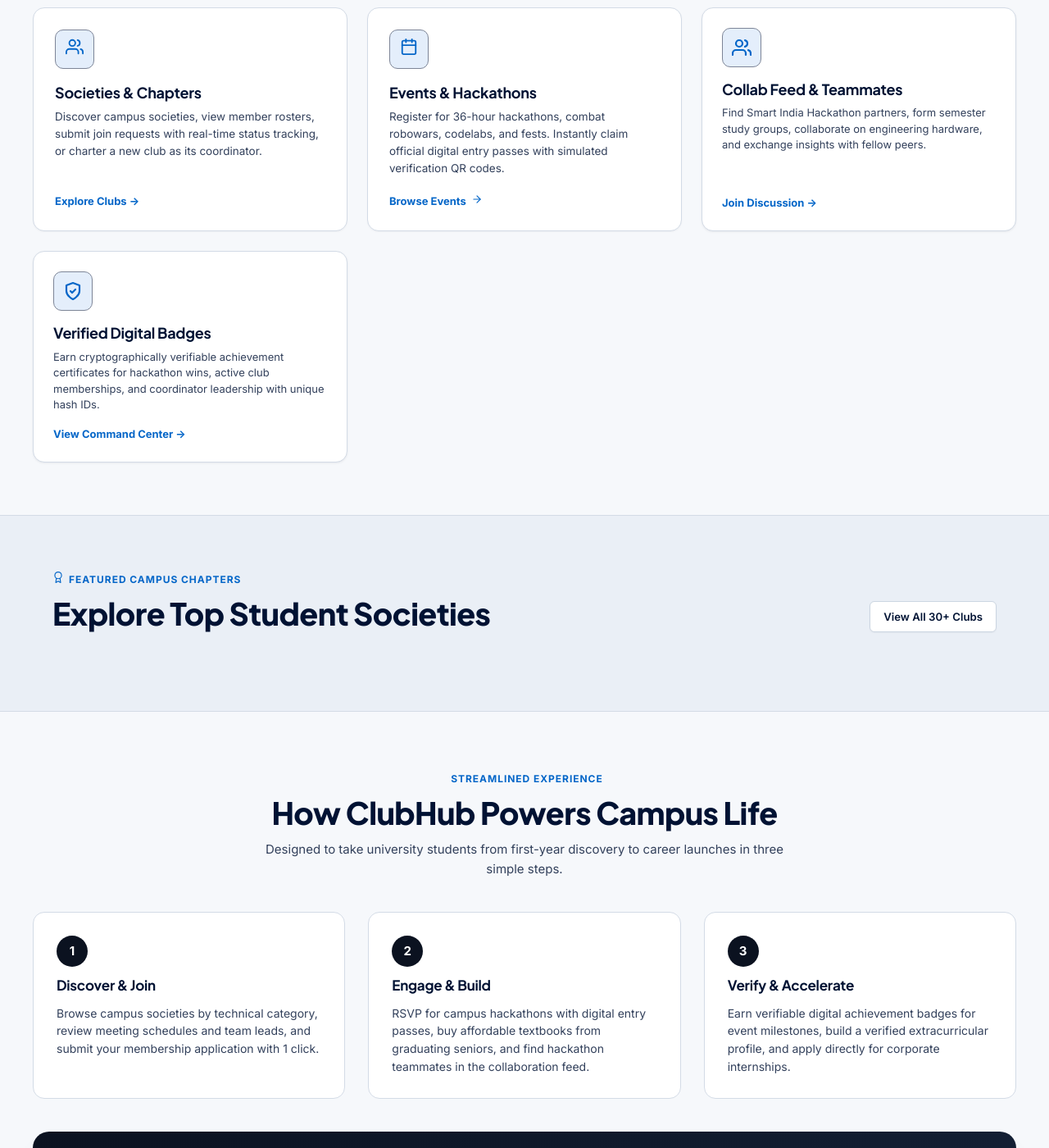
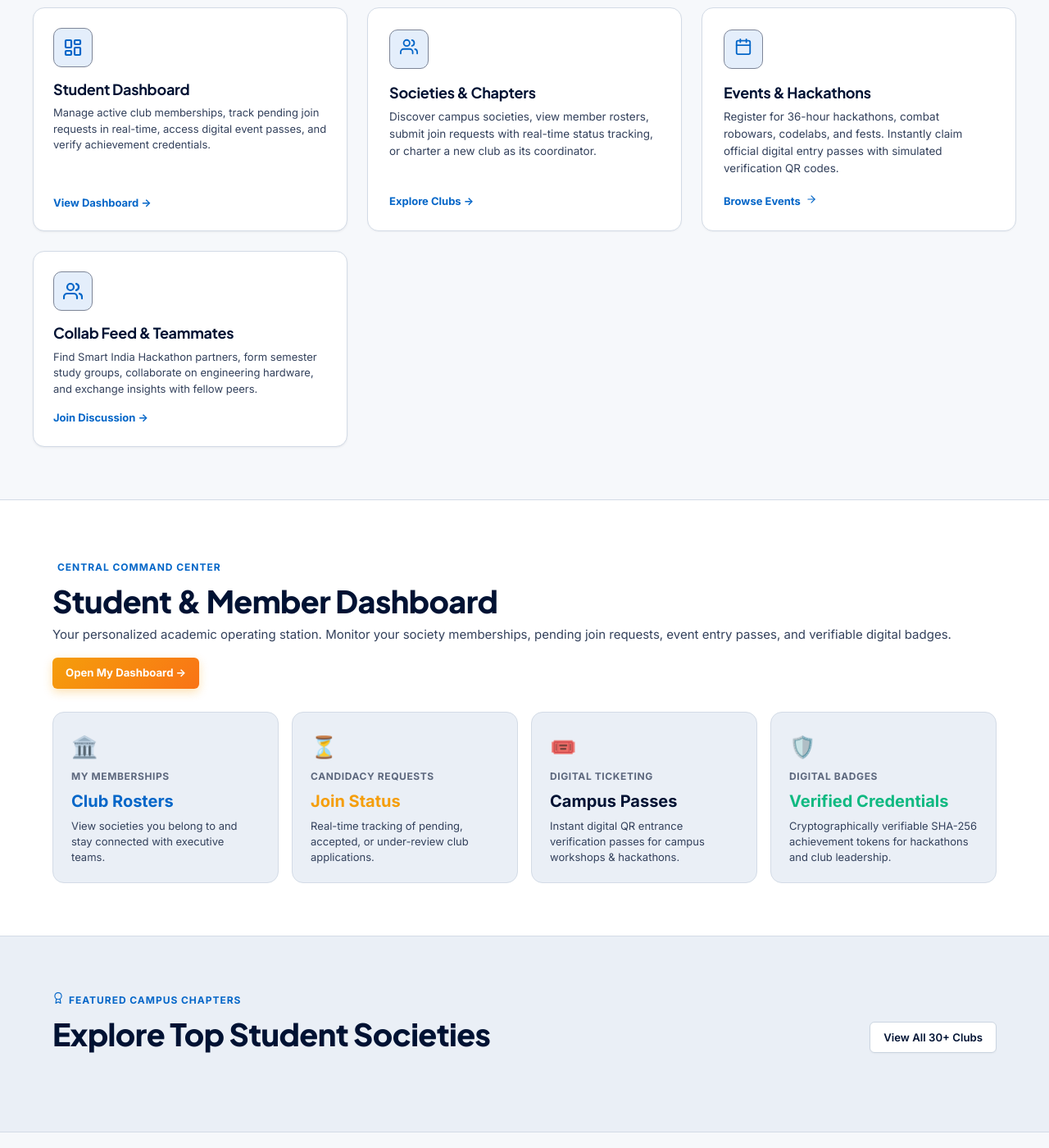
Before and after one commit to Kalpajit0406/club-hub, a plain HTML site: page index.html in a window 1280 px wide. Shown: the part 840-2240 px from the top of the page at 82% size. Drawn offline with Linux system fonts and the light colour scheme; no server answers.

Commit message:
feat(ui): place dashboard section before explore clubs across landing page, suite cards, and navigation

```diff
--- a/index.html
+++ b/index.html
@@ -132,10 +132,10 @@
       </a>
 
       <nav class="nav-links">
+        <a href="dashboard.html" class="nav-link">Dashboard</a>
         <a href="clubs.html" class="nav-link">Explore Clubs</a>
         <a href="events.html" class="nav-link">Events</a>
         <a href="network.html" class="nav-link">Network</a>
-        <a href="dashboard.html" class="nav-link">Dashboard</a>
       </nav>
 
       <div class="nav-actions">
@@ -165,7 +165,8 @@
         </p>
 
         <div style="display: flex; gap: 12px; justify-content: center; flex-wrap: wrap;">
-          <a href="clubs.html" class="btn btn-cta btn-lg">Explore Societies</a>
+          <a href="dashboard.html" class="btn btn-cta btn-lg">Student Dashboard</a>
+          <a href="clubs.html" class="btn btn-outline btn-lg">Explore Clubs</a>
           <a href="events.html" class="btn btn-outline btn-lg">Browse Events</a>
           <a href="network.html" class="btn btn-outline btn-lg">Collab Feed</a>
         </div>
@@ -204,7 +205,22 @@
       </div>
 
       <div class="suite-grid">
-        <!-- Module 1: Clubs -->
+        <!-- Module 1: Student Dashboard & Command Center -->
+        <a href="dashboard.html" class="feature-suite-card">
+          <div class="feature-suite-icon">
+            <svg viewBox="0 0 24 24" width="24" height="24" fill="none" stroke="currentColor" stroke-width="2.2" stroke-linecap="round" stroke-linejoin="round">
+              <rect x="3" y="3" width="7" height="9" rx="1"/>
+              <rect x="14" y="3" width="7" height="5" rx="1"/>
+              <rect x="14" y="12" width="7" height="9" rx="1"/>
+              <rect x="3" y="16" width="7" height="5" rx="1"/>
+            </svg>
+          </div>
+          <h3 class="feature-suite-title">Student Dashboard</h3>
+          <p class="feature-suite-desc">Manage active club memberships, track pending join requests in real-time, access digital event passes, and verify achievement credentials.</p>
+          <span class="feature-suite-link">View Dashboard &rarr;</span>
+        </a>
+
+        <!-- Module 2: Societies & Chapters (Explore Clubs) -->
         <a href="clubs.html" class="suite-card">
           <div class="suite-icon-box">
             <span data-icon="users" data-icon-size="22"></span>
@@ -214,7 +230,7 @@
           <span class="feature-suite-link">Explore Clubs &rarr;</span>
         </a>
 
-        <!-- Module 2: Events -->
+        <!-- Module 3: Events -->
         <a href="events.html" class="suite-card">
           <div class="suite-icon-box">
             <span data-icon="calendar" data-icon-size="22"></span>
@@ -224,7 +240,7 @@
           <span class="suite-action">Browse Events <span data-icon="arrow-right" data-icon-size="14"></span></span>
         </a>
 
-        <!-- Module 3: Network -->
+        <!-- Module 4: Network -->
         <a href="network.html" class="feature-suite-card">
           <div class="feature-suite-icon">
             <svg viewBox="0 0 24 24" width="24" height="24" fill="none" stroke="currentColor" stroke-width="2.2" stroke-linecap="round" stroke-linejoin="round">
@@ -238,24 +254,54 @@
           <p class="feature-suite-desc">Find Smart India Hackathon partners, form semester study groups, collaborate on engineering hardware, and exchange insights with fellow peers.</p>
           <span class="feature-suite-link">Join Discussion &rarr;</span>
         </a>
-
-        <!-- Module 4: Digital Badges & Dashboard -->
-        <a href="dashboard.html" class="feature-suite-card">
-          <div class="feature-suite-icon">
-            <svg viewBox="0 0 24 24" width="24" height="24" fill="none" stroke="currentColor" stroke-width="2.2" stroke-linecap="round" stroke-linejoin="round">
-              <path d="M12 22s8-4 8-10V5l-8-3-8 3v7c0 6 8 10 8 10z"/>
-              <polyline points="9 12 11 14 15 10"/>
-            </svg>
-          </div>
-          <h3 class="feature-suite-title">Verified Digital Badges</h3>
-          <p class="feature-suite-desc">Earn cryptographically verifiable achievement certificates for hackathon wins, active club memberships, and coordinator leadership with unique hash IDs.</p>
-          <span class="feature-suite-link">View Command Center &rarr;</span>
-        </a>
       </div>
     </section>
 
-    <!-- 4. FEATURED CLUBS SPOTLIGHT -->
-    <section class="section-pad" style="background: var(--bg-surface); border-top: 1px solid var(--border); border-bottom: 1px solid var(--border);">
+    <!-- 3. STUDENT DASHBOARD COMMAND CENTER SECTION (BEFORE EXPLORE CLUBS) -->
+    <section id="dashboard-section" class="section-pad" style="background: var(--bg-card); border-top: 1px solid var(--border);">
+      <div class="container">
+        <div style="display: flex; justify-content: space-between; align-items: flex-end; flex-wrap: wrap; gap: 16px; margin-bottom: 28px;">
+          <div>
+            <span class="section-tag"><span data-icon="activity" data-icon-size="14"></span> Central Command Center</span>
+            <h2 class="section-h2" style="margin-bottom: 0;">Student &amp; Member Dashboard</h2>
+            <p class="section-p" style="margin-top: 6px; margin-bottom: 0;">
+              Your personalized academic operating station. Monitor your society memberships, pending join requests, event entry passes, and verifiable digital badges.
+            </p>
+          </div>
+          <a href="dashboard.html" class="btn btn-cta btn-sm">Open My Dashboard &rarr;</a>
+        </div>
+
+        <div style="display: grid; grid-template-columns: repeat(auto-fit, minmax(240px, 1fr)); gap: 16px;">
+          <a href="dashboard.html" class="stat-card" style="text-decoration: none; background: var(--bg-surface); padding: 22px; border-radius: var(--radius-card); border: 1px solid var(--border); transition: transform 0.2s, box-shadow 0.2s; display: block;">
+            <div style="font-size: 26px; margin-bottom: 8px;">🏛️</div>
+            <div style="font-size: 12px; font-weight: 700; color: var(--text-muted); text-transform: uppercase; letter-spacing: 0.05em;">My Memberships</div>
+            <div style="font-size: 20px; font-weight: 800; color: var(--primary); margin: 6px 0;">Club Rosters</div>
+            <div style="font-size: 13px; color: var(--text-secondary); line-height: 1.45;">View societies you belong to and stay connected with executive teams.</div>
+          </a>
+          <a href="dashboard.html" class="stat-card" style="text-decoration: none; background: var(--bg-surface); padding: 22px; border-radius: var(--radius-card); border: 1px solid var(--border); transition: transform 0.2s, box-shadow 0.2s; display: block;">
+            <div style="font-size: 26px; margin-bottom: 8px;">⏳</div>
+            <div style="font-size: 12px; font-weight: 700; color: var(--text-muted); text-transform: uppercase; letter-spacing: 0.05em;">Candidacy Requests</div>
+            <div style="font-size: 20px; font-weight: 800; color: var(--warm-accent, #F59E0B); margin: 6px 0;">Join Status</div>
+            <div style="font-size: 13px; color: var(--text-secondary); line-height: 1.45;">Real-time tracking of pending, accepted, or under-review club applications.</div>
+          </a>
+          <a href="dashboard.html" class="stat-card" style="text-decoration: none; background: var(--bg-surface); padding: 22px; border-radius: var(--radius-card); border: 1px solid var(--border); transition: transform 0.2s, box-shadow 0.2s; display: block;">
+            <div style="font-size: 26px; margin-bottom: 8px;">🎟️</div>
+            <div style="font-size: 12px; font-weight: 700; color: var(--text-muted); text-transform: uppercase; letter-spacing: 0.05em;">Digital Ticketing</div>
+            <div style="font-size: 20px; font-weight: 800; color: var(--text-main); margin: 6px 0;">Campus Passes</div>
+            <div style="font-size: 13px; color: var(--text-secondary); line-height: 1.45;">Instant digital QR entrance verification passes for campus workshops &amp; hackathons.</div>
+          </a>
+          <a href="dashboard.html" class="stat-card" style="text-decoration: none; background: var(--bg-surface); padding: 22px; border-radius: var(--radius-card); border: 1px solid var(--border); transition: transform 0.2s, box-shadow 0.2s; display: block;">
+            <div style="font-size: 26px; margin-bottom: 8px;">🛡️</div>
+            <div style="font-size: 12px; font-weight: 700; color: var(--text-muted); text-transform: uppercase; letter-spacing: 0.05em;">Digital Badges</div>
+            <div style="font-size: 20px; font-weight: 800; color: var(--success); margin: 6px 0;">Verified Credentials</div>
+            <div style="font-size: 13px; color: var(--text-secondary); line-height: 1.45;">Cryptographically verifiable SHA-256 achievement tokens for hackathons and club leadership.</div>
+          </a>
+        </div>
+      </div>
+    </section>
+
+    <!-- 4. FEATURED CLUBS SPOTLIGHT (EXPLORE CLUBS SECTION) -->
+    <section id="explore-clubs-section" class="section-pad" style="background: var(--bg-surface); border-top: 1px solid var(--border); border-bottom: 1px solid var(--border);">
       <div class="container">
         <div style="display: flex; justify-content: space-between; align-items: flex-end; flex-wrap: wrap; gap: 16px; margin-bottom: 32px;">
           <div>
@@ -319,10 +365,10 @@
     <div class="container footer-bottom" style="display: flex; justify-content: space-between; align-items: center; flex-wrap: wrap; gap: 16px; padding: 24px 0;">
       <div>&copy; 2026 <strong>ClubHub</strong> &bull; The All-in-One Smart Campus Operating System</div>
       <div style="display: flex; gap: 16px; font-size: 13px;">
-        <a href="clubs.html" style="color: var(--text-secondary);">Clubs</a>
+        <a href="dashboard.html" style="color: var(--text-secondary);">Dashboard</a>
+        <a href="clubs.html" style="color: var(--text-secondary);">Explore Clubs</a>
         <a href="events.html" style="color: var(--text-secondary);">Events</a>
         <a href="network.html" style="color: var(--text-secondary);">Network</a>
-        <a href="dashboard.html" style="color: var(--text-secondary);">Dashboard</a>
       </div>
     </div>
   </footer>
```
Also changed, not shown: admin.html (+4 -4 lines), club-details.html (+4 -4 lines), clubs.html (+4 -4 lines), dashboard.html (+4 -4 lines), events.html (+4 -4 lines), network.html (+4 -4 lines).
